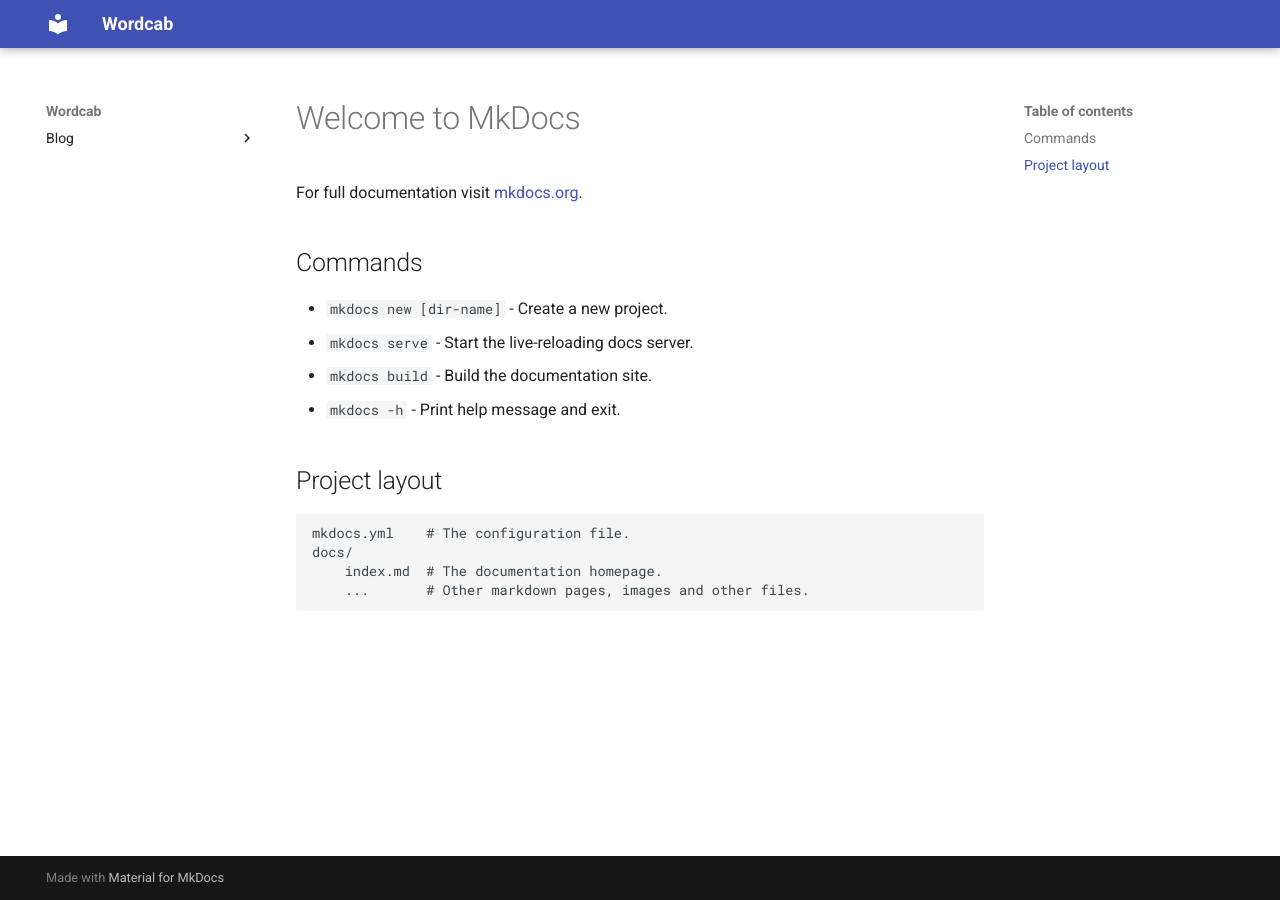
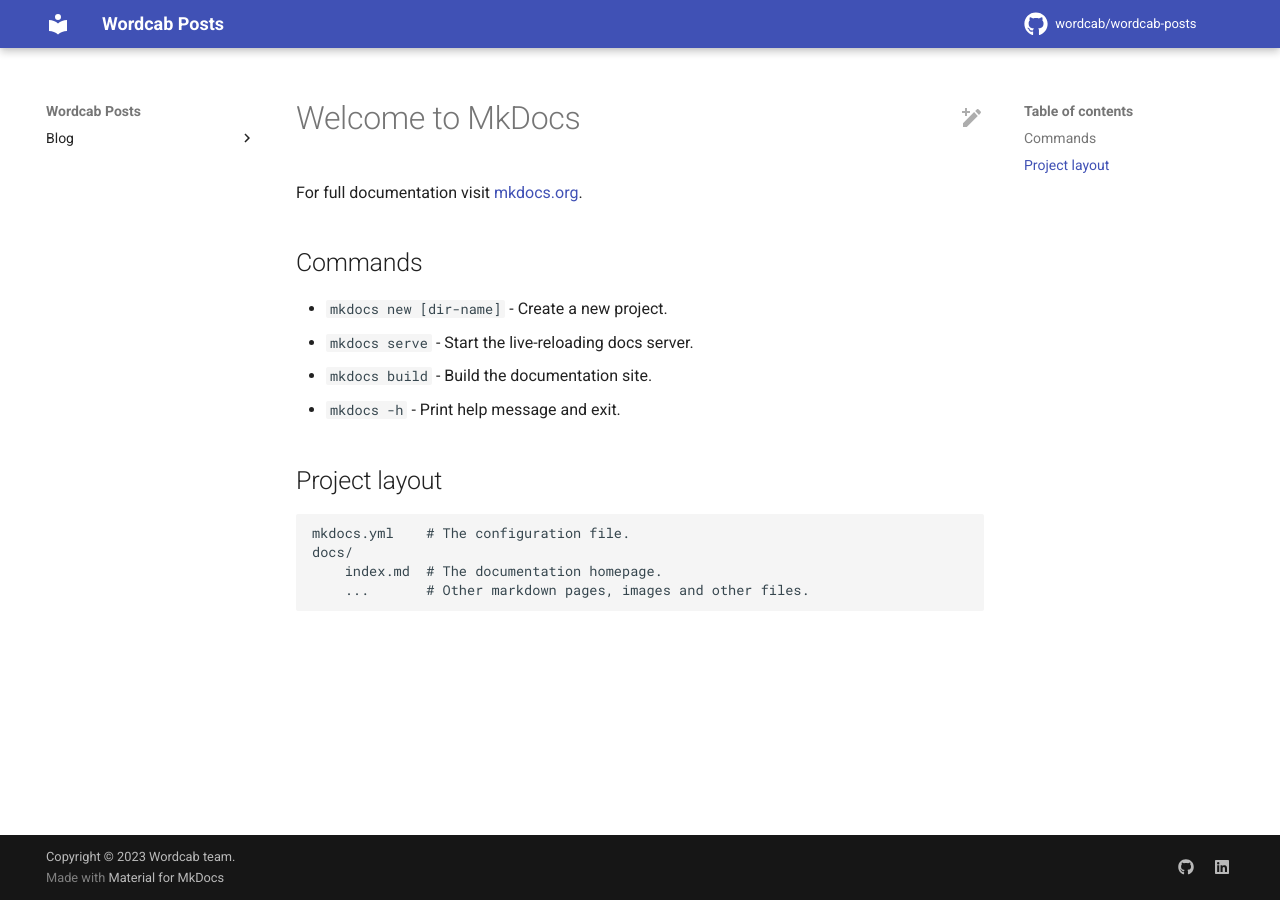
Before and after one commit to Wordcab/wordcab-posts, an MkDocs documentation site: the page built from docs/index.md, in a window 1280 px wide. Built offline with MkDocs 1.6.1 and Material for MkDocs 9.7.7, drawn with Linux system fonts in a browser that asks for light colours; plug-ins that fetch from the network failed and are left out; comment, search, counter and statistics services are not loaded.

```diff
--- a/mkdocs.yml
+++ b/mkdocs.yml
@@ -1,11 +1,54 @@
-site_name: Wordcab
+site_name: Wordcab Posts
+
+copyright: Copyright &copy; 2023 Wordcab team.
+edit_uri: edit/main/docs/
+repo_url: https://github.com/Wordcab/wordcab-posts
+repo_name: wordcab/wordcab-posts
 
 theme:
   name: material
+  icon:
+    repo: fontawesome/brands/github
+    edit: material/pencil-plus
+    view: material/eye
+  features:
+    - content.action.edit
+    - navigation.footer
+    - navigation.tracking
 
 plugins:
   - blog
+  - optimize
+  - git-revision-date-localized:
+      enable_creation_date: true
+  - git-committers:
+      repository: Wordcab/wordcab-posts
+      branch: main
 
 nav:
   - Blog:
     - blog/index.md
+
+extra:
+  social:
+    - icon: fontawesome/brands/github
+      link: https://github.com/Wordcab
+    - icon: fontawesome/brands/linkedin
+      link: https://www.linkedin.com/company/wordcab
+  generator: true
+  analytics:
+    provider: google
+    property: G-XXXXXXXXXX
+    feedback:
+      title: Was this page informative?
+      ratings:
+        - icon: material/heart
+          name: This page was helpful
+          data: 1
+          note: >-
+            Thanks for your feedback!
+        - icon: material/heart-broken
+          name: This page could be improved
+          data: 0
+          note: >-
+            Thanks for your feedback! Help us improve this page by telling us what was wrong at **info@wordcab.com**
--- a/requirements.txt
+++ b/requirements.txt
@@ -1 +1,4 @@
-git+https://${GH_TOKEN}@github.com/squidfunk/mkdocs-material-insiders.git
+# After setting up a GH_TOKEN, you can use the following to install the insiders version
+# pip install git+https://${GH_TOKEN}@github.com/squidfunk/mkdocs-material-insiders.git
+mkdocs-git-committers-plugin-2
+mkdocs-git-revision-date-localized-plugin
```
